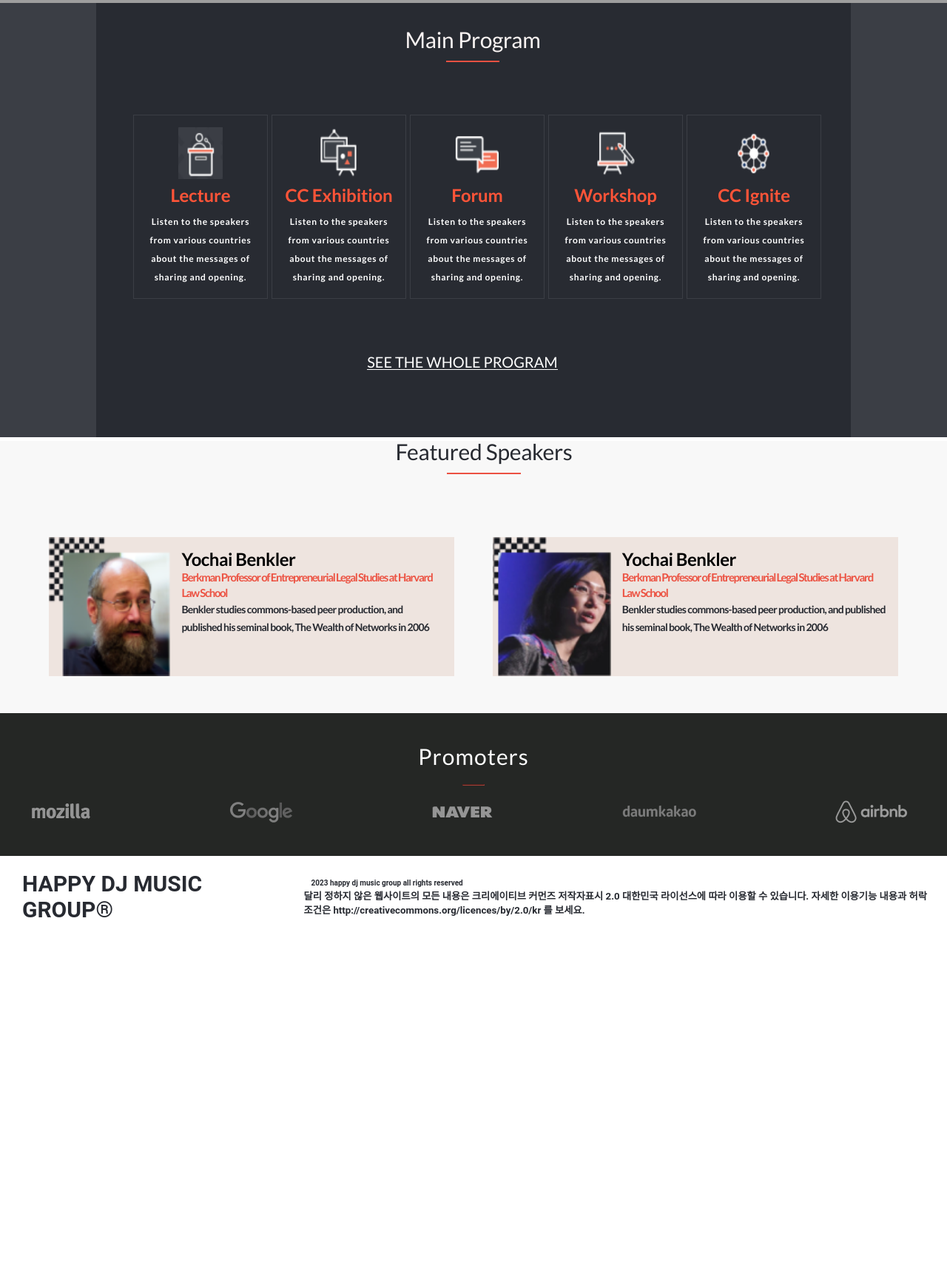
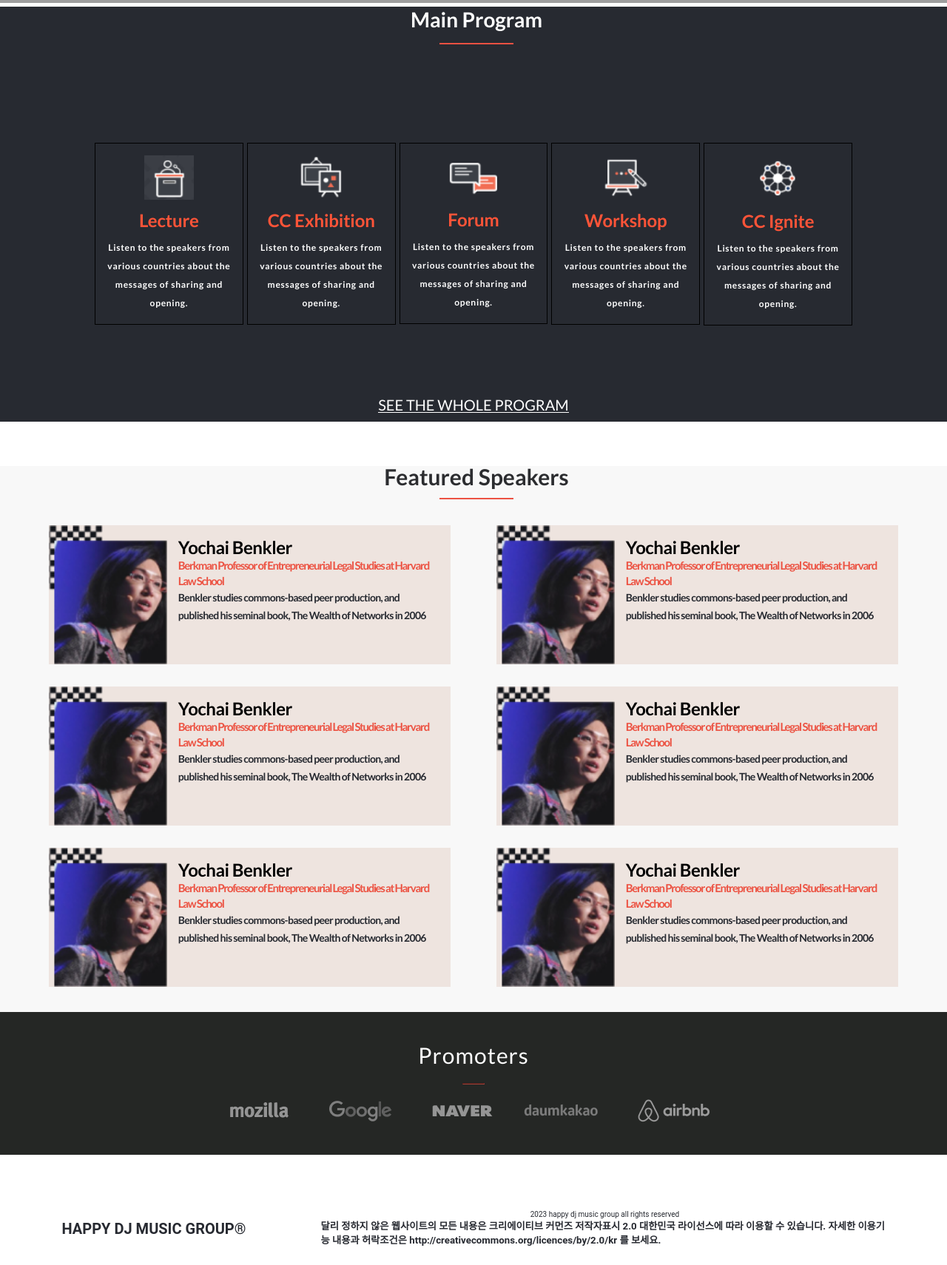
Before and after one commit to richie1988/Campstone-Project, a website: page html/index.html in a window 1280 px wide. Shown: the part 896-2606 px from the top of the page at 74% size. Before the commit the page ends 2163 px from the top, so only its background shows below. Drawn offline with Linux system fonts and the light colour scheme; grey boxes are pictures that could not be loaded.

Commit message:
created all the necessary requrement and made mobel see more on when the window loads

```diff
--- a/html/index.html
+++ b/html/index.html
@@ -26,6 +26,7 @@
         <li class="item"><a href="index.html">Home</a></li>
         <li class="item"><a href="about.html">About</a></li>
           <li class="item"><a href="#program-area">Program</a></li>
+          <li class="item"><a href="#fearured-speaker">Join</a></li>
           <li class="item"><a href="#footer-wrapper">Sponsor</a></li>
           <li class="item"><a class="header-cases" href="#">Cases</a></li>
       </ul>
@@ -48,61 +49,50 @@
             </span>
           </div>
         </section>
-        <section class="middle-wrapper">
-        <div class="main-ctontainer">
+        <div class="middle-wrapper">
             <section class="link-wrapper">
-              <a href="#">
+              <a href="#" class="first-div">
                 <div class="block-one">
                     <h2>Main Program</h2>
                     <hr>
                 </div>
             </a>
             <div class="program-area" id="program-area">
-                <a href="#">
                     <div class="block-two">
                       <img src="../images/program_icon_01 1.png">
                       <h3>Lecture</h3>
                       <p>Listen to the speakers from various countries about the messages of sharing and opening.</p>
                     </div>
-                </a>
-              <a href="#">
+
                   <div class="block-two">
                     <img src="../images/program_icon_02 1.png">
                     <h3>CC Exhibition</h3>
                     <p>Listen to the speakers from various countries about the messages of sharing and opening.</p>
                   </div>
-              </a>
-            <a href="#">
-                <div class="block-two">
+                  <div class="block-two">
                   <img src="../images/program_icon_03 1.png">
                   <h3>Forum</h3>
                   <p>Listen to the speakers from various countries about the messages of sharing and opening.</p>
                 </div>
-            </a>
-          <a href="#">
               <div class="block-two">
                 <img src="../images/program_icon_04 1.png">
                 <h3>Workshop</h3>
                 <p>Listen to the speakers from various countries about the messages of sharing and opening.</p>
               </div>
-            </a>
-            <a href="#">
                 <div class="block-two">
                   <img src="../images/program_icon_05 1.png">
                   <h3>CC Ignite</h3>
                   <p>Listen to the speakers from various countries about the messages of sharing and opening.</p>
                 </div>
-            </a>
         </div>
-        <a href="#" class="JBTN">
+        <div class="JBTN" id="join-linkBtn">
           <button class="join-blockBtn">
               <h2>Join HM Global Summit 2023</h2>
               <h3>SEE THE WHOLE PROGRAM</h3>
           </button>
-      </a>
+        </div>
             </section>
-        </div>
-      </section>
+          </div>
         </main>
         <div class="featured-section">
           <section class="link-wrapper">
@@ -117,6 +107,7 @@
             <!-- Dynamic content for featured speakers will be added here -->
           </section>
       </section>
+      <button href="" class="see-moreBtn">More <img src="../images/arrow_down 1.png"></button>
    <!--This is the footer area -->
 <div class="footer-wrapper" id="footer-wrapper">
 <span>
@@ -133,16 +124,14 @@
 </div>
   </div>
 </section>
-<footer>
-  <ul>
-    <h4>HAPPY DJ MUSIC GROUP&reg;</h4>
-    <span>
+<section class="about-footer" id="home-footer">
+  <h4>HAPPY DJ MUSIC GROUP&reg;</h4>
+    <div>
       <p>2023 happy dj music group all rights reserved</p>
       <h5>달리 정하지 않은 웹사이트의 모든 내용은 크리에이티브 커먼즈 저작자표시 2.0 대한민국 라이선스에 따라 이용할 수 있습니다.
         자세한 이용기능 내용과 허락조건은 http://creativecommons.org/licences/by/2.0/kr 를 보세요.</h5>
-    </span>
-  </ul>
-</footer>
+      </div>
+    </section>
 <script src="../index.js"></script>
 </body>
 </html>
--- a/index.js
+++ b/index.js
@@ -10,7 +10,7 @@ function toggleMenu() {
 
 const featuredSpeakers = [
   {
-    imageSrc: '../images/speaker 1.png',
+    imageSrc: '../images/speaker 2.png',
     name: 'Yochai Benkler',
     title: 'Berkman Professor of Entrepreneurial Legal Studies at Harvard Law School',
     description: 'Benkler studies commons-based peer production, and published his seminal book, The Wealth of Networks in 2006',
@@ -28,7 +28,7 @@ const featuredSpeakers = [
     description: 'Benkler studies commons-based peer production, and published his seminal book, The Wealth of Networks in 2006',
   },
   {
-    imageSrc: '../images/speaker 1.png',
+    imageSrc: '../images/speaker 2.png',
     name: 'Yochai Benkler',
     title: 'Berkman Professor of Entrepreneurial Legal Studies at Harvard Law School',
     description: 'Benkler studies commons-based peer production, and published his seminal book, The Wealth of Networks in 2006',
@@ -48,11 +48,21 @@ const featuredSpeakers = [
 
 ];
 
-let speakersToShow = 2;
+
+let speakersToShow = 1;
+const cardsPerLoad = 1;
 
 function createFeaturedSpeakers() {
   const featureWrapper = document.getElementById('feature-wrapper');
   featureWrapper.innerHTML = '';
+
+  const screenWidth = window.innerWidth;
+  if (screenWidth >= 768) {
+    speakersToShow = featuredSpeakers.length;
+  } else {
+
+    speakersToShow = Math.min(featuredSpeakers.length, speakersToShow + cardsPerLoad);
+  }
 
   for (let i = 0; i < speakersToShow; i += 1) {
     const speaker = featuredSpeakers[i];
@@ -84,15 +94,20 @@ function createFeaturedSpeakers() {
   }
 
   const seeMoreBtn = document.querySelector('.see-moreBtn');
-  if (speakersToShow >= featuredSpeakers.length) {
+  if (screenWidth >= 768) {
+
+    seeMoreBtn.style.display = 'none';
+  } else if (speakersToShow >= featuredSpeakers.length) {
+
     seeMoreBtn.style.display = 'none';
   } else {
+
     seeMoreBtn.style.display = 'block';
   }
 }
 
 function showMoreSpeakers() {
-  speakersToShow += 2;
+  speakersToShow += cardsPerLoad;
   createFeaturedSpeakers();
 }
 
@@ -100,3 +115,5 @@ document.addEventListener('DOMContentLoaded', createFeaturedSpeakers);
 
 const seeMoreBtn = document.querySelector('.see-moreBtn');
 seeMoreBtn.addEventListener('click', showMoreSpeakers);
+
+window.addEventListener('resize', createFeaturedSpeakers);
--- a/style/camp.css
+++ b/style/camp.css
@@ -92,6 +92,10 @@ main {
   text-decoration-line: underline;
 }
 
+#creative-text {
+  background-color: #fbf7f7;
+}
+
 #mobile-menu .menu-section a {
   font-family: 'lato', sans-serif;
   font-weight: 800;
@@ -138,7 +142,7 @@ main {
 .article-wrapper h1 {
   font-family: 'lato', sans-serif;
   font-weight: 300;
-  color: #ec5142;
+  color: rgb(235, 46, 28);
   font-size: 20px;
   margin: 5px 0;
 }
@@ -153,9 +157,9 @@ main {
 
 .text-area {
   font-family: lato, sans-serif;
-  font-size: 15px;
-  font-weight: 400;
-  color: #570b2c;
+  font-size: 19px;
+  font-weight: 500;
+  color: #131212;
   margin-top: 30px;
   gap: 24px;
   padding-bottom: 3rem;
@@ -170,8 +174,9 @@ main {
   color: #e9eef3;
 }
 
-.main-ctontainer {
-  background-color: #282b32;
+.middle-wrapper {
+  background-color: #272a31;
+  padding-bottom: 0.5px;
 }
 
 .featured-section {
@@ -182,14 +187,34 @@ main {
   margin: 5px 16px 0;
   width: calc(100% - 32px);
   height: 50px;
+  display: flex;
+  flex-direction: column;
+  align-items: center;
+  color: #e9eef3;
 }
 
-.block-one h2 {
+.join-blockBtn h2 {
+  margin: auto;
+  font-family: lato, sans-serif;
+}
+
+.about-wraper h2 {
+  font-family: 'lato', Times, serif;
+  font-size: 40px;
+  font-weight: 900;
+  color: #ec5242;
+  margin: auto;
+  width: 100%;
+  padding: 24px 0;
+  letter-spacing: 2px;
+}
+
+.link-wrapper.block-one h2 {
   font-family: lato, sans-serif;
   font-size: 28px;
   font-weight: 500;
   text-align: center;
-  color: #f9f3f2;
+  color: #f9f2f2;
   position: relative;
   padding-bottom: 10px;
 }
@@ -203,14 +228,12 @@ main {
 }
 
 .link-wrapper .block-two {
-  margin: 16px 16px 0;
-  width: calc(100% - 32px);
-  height: 100px;
+  border: 1px solid #000;
+  height: 100%;
   display: flex;
-  align-items: center;
   gap: 10px;
-  padding: 0 15px;
-  border: 1px solid #3b3e45;
+  padding: 10px;
+  margin: 4px;
 }
 
 .block-two img {
@@ -257,32 +280,16 @@ main {
   padding: 12px 15px;
 }
 
-.join-blockBtn h2 {
-  margin: auto;
-  font-family: lato, sans-serif;
-}
-
 .join-blockBtn h3 {
   display: none;
 }
 
-.about-wraper h2 {
-  font-family: 'lato', Times, serif;
-  font-size: 40px;
-  font-weight: 900;
-  color: #ec5242;
-  margin: auto;
-  width: 100%;
-  padding: 24px 0;
-  letter-spacing: 2px;
-}
-
 .featured-section .block-one h2 {
-  color: #272a31;
+  color: #2c2d30;
   font-family: Lato, sans-serif;
-  font-size: 20px;
+  font-size: 30px;
   font-style: normal;
-  font-weight: 400;
+  font-weight: 700;
   line-height: 28px;
 }
 
@@ -320,9 +327,29 @@ main {
   letter-spacing: -0.3px;
 }
 
-footer span {
-  width: 70%;
-  height: 100%;
+.about-footer {
+  display: flex;
+  width: 100%;
+}
+
+.about-footer h4 {
+  font-size: 20px;
+  color: #272a31;
+  margin: 5px;
+}
+
+.about-footer div p {
+  font-size: 10px;
+}
+
+.about-footer div {
+  display: flex;
+  justify-content: center;
+  align-items: center;
+}
+
+.about-footer div h5 {
+  display: none;
 }
 
 .feature-wrapper div span {
@@ -330,25 +357,17 @@ footer span {
   padding: 15px;
 }
 
-.see-moreBtn img {
-  padding: 16px;
-}
-
 .middle-text img {
-  width: 50%;
+  width: 40%;
 }
 
 .feature-wrapper div img {
   width: 80%;
-  height: 40%;
-}
-
-footer ul h5 {
-  display: none;
+  height: 100%;
 }
 
 .feature-wrapper div h5 {
-  color: rgb(247, 140, 137);
+  color: rgb(246, 111, 111);
 }
 
 .feature-wrapper div p {
@@ -371,7 +390,7 @@ footer ul h5 {
   font-weight: 700;
   display: flex;
   justify-content: center;
-  align-items: center;
+  align-content: center;
   box-shadow: 0 0  20px rgb(242, 115, 115);
   border-radius: 5px;
   border: none;
@@ -385,6 +404,7 @@ footer ul h5 {
   background-repeat: no-repeat;
   background-position: 60%;
   background-size: cover;
+  opacity: 60%;
 }
 
 .first-container .middle-text p {
@@ -436,11 +456,6 @@ footer ul h5 {
   margin: 20px auto;
 }
 
-footer ul h4 {
-  font-weight: 600;
-  font-size: 30px;
-}
-
 .middle-text h4 {
   margin: 20px 12px;
   color: rgb(131, 131, 131);
@@ -490,7 +505,7 @@ footer ul h4 {
   width: calc(100% - 32px);
   background-image: url("../images/musicsummer1.jpg");
   background-repeat: no-repeat;
-  background-position: 60%;
+  background-position: 60% 90%;
   background-size: cover;
   text-align: center;
   font-family: lato, sans-serif;
@@ -499,6 +514,7 @@ footer ul h4 {
   color: #ec5242;
   font-size: 15px;
   font-weight: 700;
+  opacity: 50%;
 }
 
 .footer-wrapper {
@@ -516,30 +532,12 @@ footer ul h4 {
   background-color: #ff5438;
 }
 
-footer ul {
-  display: flex;
-  flex-direction: row;
-  align-items: center;
-  padding: 20px;
-  background-color: #fff;
-  gap: 12px;
-  color: #272a31;
-  margin-left: 10px;
-}
-
 .footer-wrapper span ul {
   display: flex;
   flex-wrap: wrap;
   flex-direction: row;
   align-items: center;
   justify-content: space-between;
-}
-
-footer {
-  display: flex;
-  flex-direction: row;
-  justify-content: center;
-  align-items: center;
 }
 
 @media only screen and (min-width: 768px) {
@@ -571,6 +569,13 @@ footer {
     display: flex;
     flex-direction: row;
     margin-right: 3rem;
+  }
+
+  #Logo-area li {
+    font-size: 16px;
+    font-weight: 700;
+    line-height: 3px;
+    padding: 1rem;
   }
 
   #mobile-menu .menu-section li {
@@ -690,7 +695,7 @@ footer {
 
   .banner-wrapper h2 {
     font-family: lato, sans-serif;
-    font-size: 60px;
+    font-size: 50px;
     font-weight: 900;
     color: rgb(161, 12, 12);
     height: auto;
@@ -699,12 +704,16 @@ footer {
 
   .text-area p {
     font-family: Lato, sans-serif;
-    font-size: 22px;
+    font-size: 20px;
     font-style: normal;
     font-weight: 400;
     line-height: 36.111px;
     letter-spacing: -0.255px;
     width: 70%;
+    background: #d3d3d3;
+    color: #272a31;
+    opacity: 80%;
+    margin: 1rem 0;
   }
 
   .block-one h2 {
@@ -714,6 +723,7 @@ footer {
     text-align: center;
     position: relative;
     padding-bottom: 10px;
+    color: white;
   }
 
   .block-one hr {
@@ -727,20 +737,24 @@ footer {
   .program-area {
     display: flex;
     flex-direction: row;
-    height: auto;
     width: 100%;
+    height: 400px;
+    justify-content: center;
+    padding: 10%;
     gap: 5px;
   }
 
   .program-area .block-two {
-    display: flex;
-    flex-direction: column;
-    justify-content: center;
-    align-items: center;
-    height: 100%;
-    width: 100%;
+    display: block;
+    height: auto;
+    width: 70%;
     padding: 16px;
-    margin-left: 20px;
+    margin: auto;
+    text-align: center;
+  }
+
+  .program-area .block-two:hover {
+    border: 2px solid  #d3d3d3;
   }
 
   .join-blockBtn h3 {
@@ -758,6 +772,7 @@ footer {
     font-size: 24px;
     font-style: normal;
     font-weight: 700;
+    line-height: 3rem;
   }
 
   .program-area .block-two p {
@@ -784,31 +799,22 @@ footer {
   .middle-wrapper {
     width: 100%;
     height: 100%;
-    background-color: #3b3e45;
+    background-color: #272a31;
+    padding-bottom: 0;
   }
 
   .main-ctontainer {
-    width: 1020px;
+    width: 100%;
     display: flex;
     align-items: center;
     padding: 30px 60px 0 30px;
-    margin: auto;
+    height: auto;
   }
 
   .link-wrapper .block-one {
-    margin: 5px 16px 0 30px;
+    margin: 5px 5% 0 20px;
     width: calc(100% - 32px);
-    height: 50px;
-    margin-bottom: 50px;
-  }
-
-  .link-wrapper .block-one h2 {
-    font-family: lato, sans-serif;
-    font-size: 30px;
-    font-style: normal;
-    font-weight: 400;
-    line-height: 28px;
-    letter-spacing: -0.3px;
+    height: 100%;
   }
 
   .link-wrapper.block-one hr {
@@ -822,8 +828,9 @@ footer {
   .feature-wrapper {
     display: grid;
     grid-template-columns: auto auto;
-    grid-gap: 20px;
+    grid-gap: 30px;
     margin: 0 50px;
+    margin-bottom: 4rem;
   }
 
   .feature-wrapper div img {
@@ -859,8 +866,13 @@ footer {
     letter-spacing: -0.48px;
   }
 
-  footer ul h5 {
+  .footer-wrapper span ul {
     display: flex;
+    flex-direction: row;
+    align-items: center;
+    width: 100%;
+    justify-content: center;
+    gap: 40px;
   }
 
   .feature-wrapper div h5 {
@@ -917,7 +929,7 @@ footer {
   .about-wraper h2 {
     font-size: 40px;
     font-weight: 900;
-    width: 60%;
+    width: 40%;
   }
 
   .about-wraper hr {
@@ -927,13 +939,6 @@ footer {
     border: rgb(239, 30, 11);
     margin: 5px auto;
     display: block;
-  }
-
-  footer ul p {
-    padding-left: 10px;
-    font-size: 10px;
-    font-weight: 600;
-    line-height: 15px;
   }
 
   .middle-text p {
@@ -946,7 +951,8 @@ footer {
     padding: 0 20px;
     width: 70%;
     margin: auto;
-    border: 1px solid rgb(252, 246, 246);
+    background: #4e4b4b;
+    opacity: 60%;
   }
 
   .middle-text h3 {
@@ -1016,26 +1022,62 @@ footer {
     padding: 15%;
   }
 
-  .footer-wrapper {
-    margin-top: 80px;
-  }
-
   #mobile-menu {
     display: block;
   }
 
   .about-footer {
     background-color: #272a31;
+    color: #d3d3d3;
+    width: 100%;
+    margin-top: 50px;
+    height: 99px;
+    display: flex;
+    align-items: center;
     justify-content: center;
-    color: #d3d3d3;
-    margin: 3rem 0 0 0;
+  }
+
+  .about-footer div {
+    align-items: center;
+    align-content: center;
+    width: 60%;
+    margin-left: 6rem;
+    display: flex;
+    flex-direction: column;
+    justify-content: center;
   }
 
   #footer-about-first {
     display: none;
   }
 
+  footer div h5 {
+    display: block;
+  }
+
+  .about-footer h4 {
+    font-size: 20px;
+    color: #f1f3f7;
+  }
+
+  .about-footer div p {
+    font-size: 10px;
+  }
+
+  .about-footer div h5 {
+    display: block;
+  }
+
   .see-moreBtn {
     visibility: hidden;
   }
+
+  #home-footer {
+    background-color: white;
+    color: #272a31;
+  }
+
+  #home-footer h4 {
+    color: #272a31;
+  }
 }
```
Also changed, not shown: html/about.html (+10 -11 lines), README.md.
